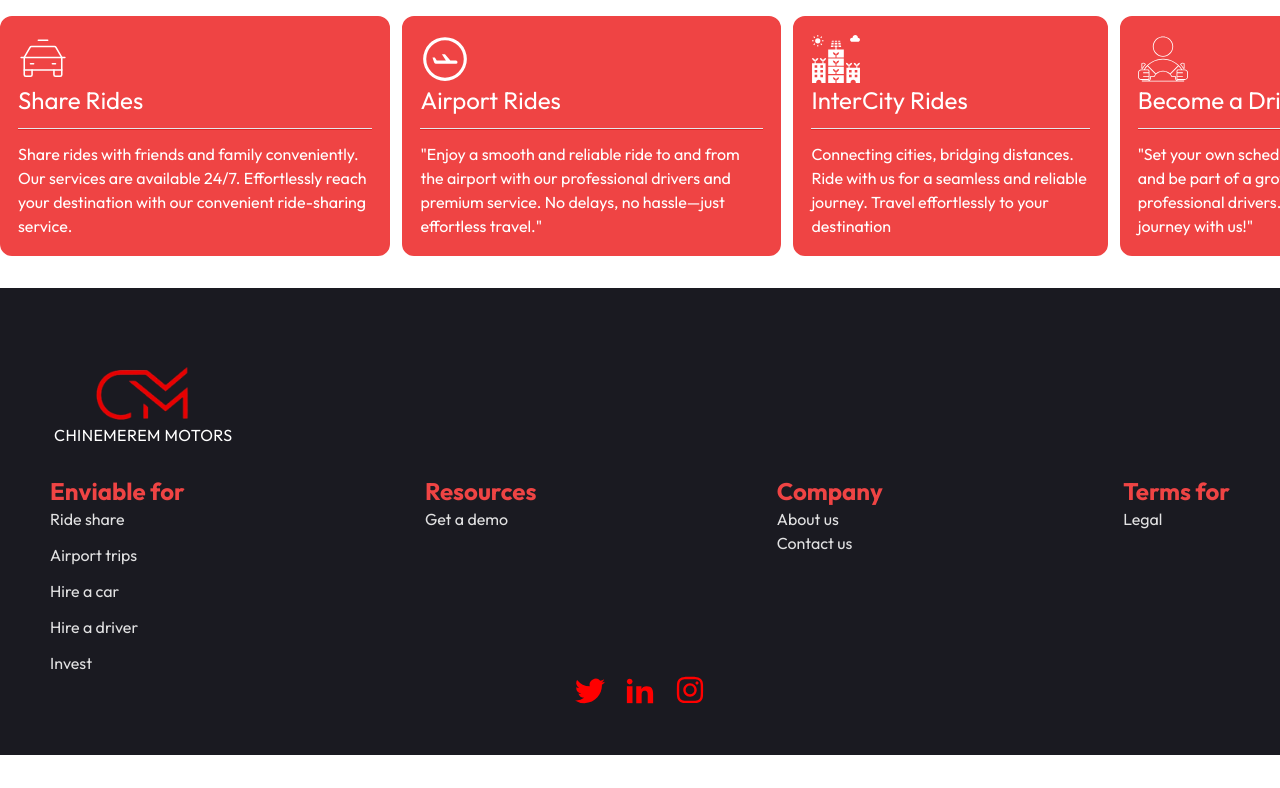
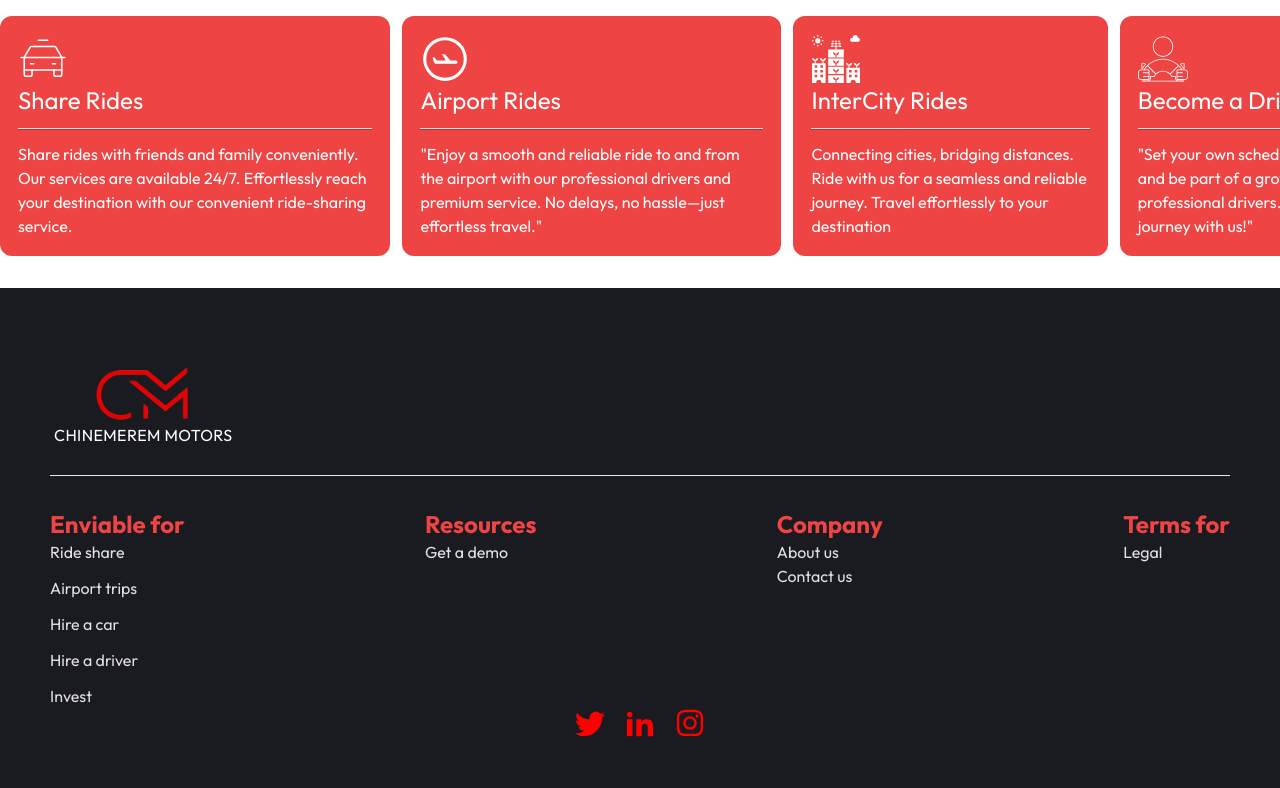
Before and after one commit to Elvivx/Chinemerem-Motors, a React (Vite) app: page / in a window 1280 px wide. Shown: the part 976-1764 px from the top of the page. Before the commit the page ends 1731 px from the top, so only its background shows below. Built offline with nearby package versions, Linux system fonts and the light colour scheme.

Commit message:
"Added hr element and empty div to Footer component"

```diff
--- a/src/Components/pages/Footer.tsx
+++ b/src/Components/pages/Footer.tsx
@@ -10,6 +10,8 @@ function Footer() {
           </div>
           <span className=' tracking-wide textOutline '>CHINEMEREM MOTORS</span>
         </NavLink>
+
+        <hr className='mb-8' />
         <div>
           <div className='flex justify-between'>
             <div className=''>
```
